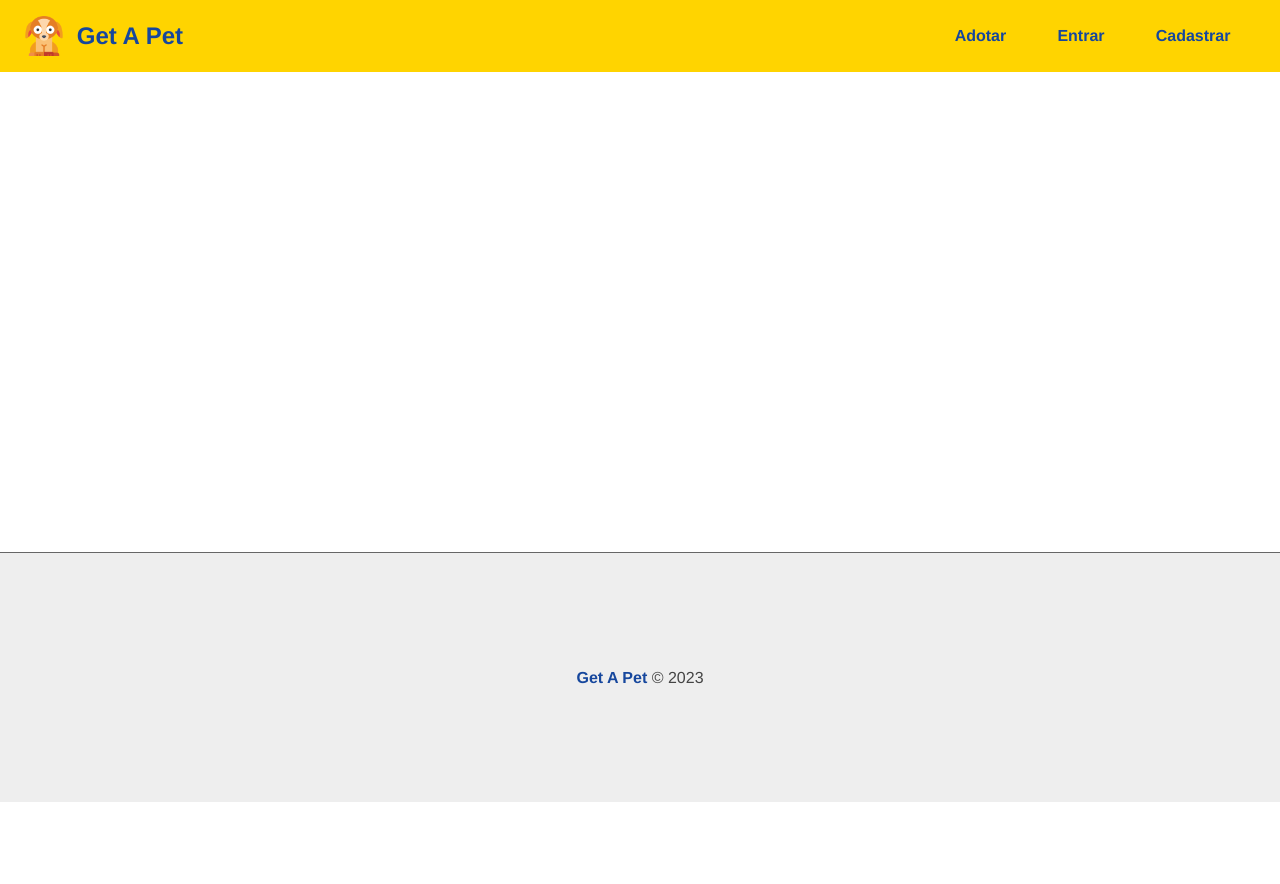
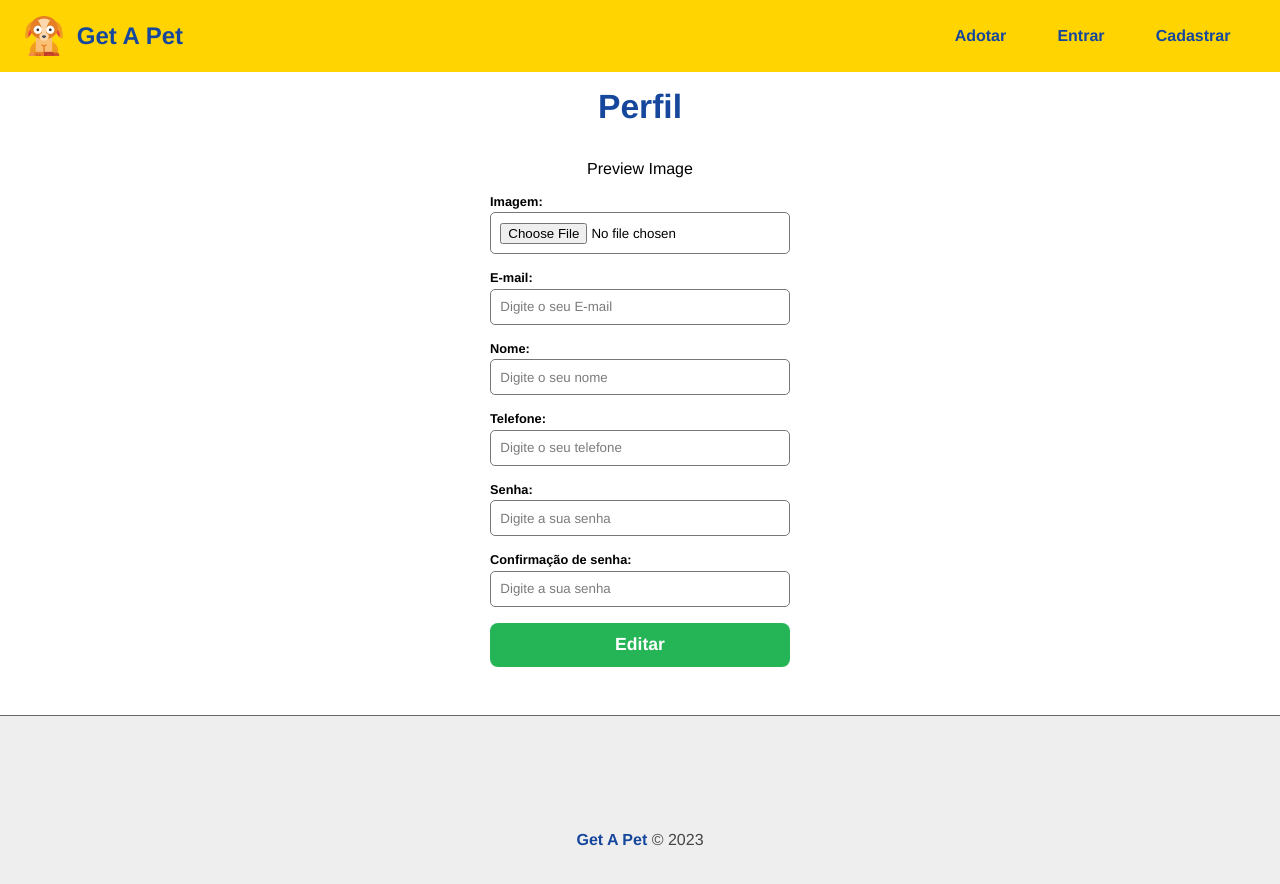
Before and after one commit to Brunonavarrooficial/Get_A_Pet, a React (Create React App) app in the folder frontend/: page /user/profile in a window 1280 px wide. Shown: the top 884 px of the page. Before the commit the page ends 802 px from the top, so only its background shows below. Built offline with nearby package versions, Linux system fonts and the light colour scheme.

Commit message:
create new page profile and style page

```diff
--- a/frontend/src/App.js
+++ b/frontend/src/App.js
@@ -8,6 +8,7 @@
 import Home from './components/pages/Home';
 import Login from './components/pages/Auth/Login';
 import Register from './components/pages/Auth/Register';
+import Profile from './components/pages/User/Profile';
 
 import { UserProvider } from './context/UserContext';
 
@@ -21,6 +22,7 @@
           <Routes>
             <Route path='/login' element={<Login />}></Route>
             <Route path='/register' element={<Register />}></Route>
+            <Route path='/user/profile' element={<Profile />}></Route>
             <Route path='/' element={<Home />}></Route>
           </Routes>
         </Container>
--- a/frontend/src/components/layout/Navbar.js
+++ b/frontend/src/components/layout/Navbar.js
@@ -18,6 +18,7 @@
             <ul>
                 <li><Link to='/'>Adotar</Link></li>
                 {authenticated ? (<>
+                    <li><Link to='/user/profile'>Perfil</Link></li>
                     <li onClick={logout}>Sair</li></>) : (<>
                         <li><Link to='/login'>Entrar</Link></li>
                         <li><Link to='/register'>Cadastrar</Link></li>
--- /dev/null
+++ b/frontend/src/components/pages/User/Profile.js
@@ -0,0 +1,68 @@
+import { useState, useEffect } from 'react'
+
+import Input from '../../form/Input'
+
+import styles from './Profile.module.css'
+import formStyles from '../../form/Form.module.css'
+
+export default function Profile() {
+    const [user, setUser] = useState({})
+    function onFileChange() { }
+    function handleChange() { }
+
+    return (
+        <section>
+            <div className={styles.profile_header}>
+                <h1>Perfil</h1>
+                <p>Preview Image</p>
+            </div>
+            <form className={formStyles.form_container}>
+                <Input
+                    text={'Imagem'}
+                    type={'file'}
+                    name={'image'}
+                    handleOnChange={onFileChange}
+                />
+                <Input
+                    text={'E-mail'}
+                    type={'email'}
+                    name={'email'}
+                    placeholder={'Digite o seu E-mail'}
+                    handleOnChange={handleChange}
+                    value={user.email || ''}
+                />
+                <Input
+                    text={'Nome'}
+                    type={'text'}
+                    name={'name'}
+                    placeholder={'Digite o seu nome'}
+                    handleOnChange={handleChange}
+                    value={user.name || ''}
+                />
+                <Input
+                    text={'Telefone'}
+                    type={'text'}
+                    name={'phone'}
+                    placeholder={'Digite o seu telefone'}
+                    handleOnChange={handleChange}
+                    value={user.phone || ''}
+                />
+                <Input
+                    text={'Senha'}
+                    type={'password'}
+                    name={'password'}
+                    placeholder={'Digite a sua senha'}
+                    handleOnChange={handleChange}
+                />
+                <Input
+                    text={'Confirmação de senha'}
+                    type={'password'}
+                    name={'confirmpassword'}
+                    placeholder={'Digite a sua senha'}
+                    handleOnChange={handleChange}
+                />
+                <input type={'submit'} value={'Editar'} />
+            </form>
+        </section>
+    )
+}
--- /dev/null
+++ b/frontend/src/components/pages/User/Profile.module.css
@@ -0,0 +1,4 @@
+.profile_header {
+    text-align: center;
+    margin-bottom: 1em;
+}
```
